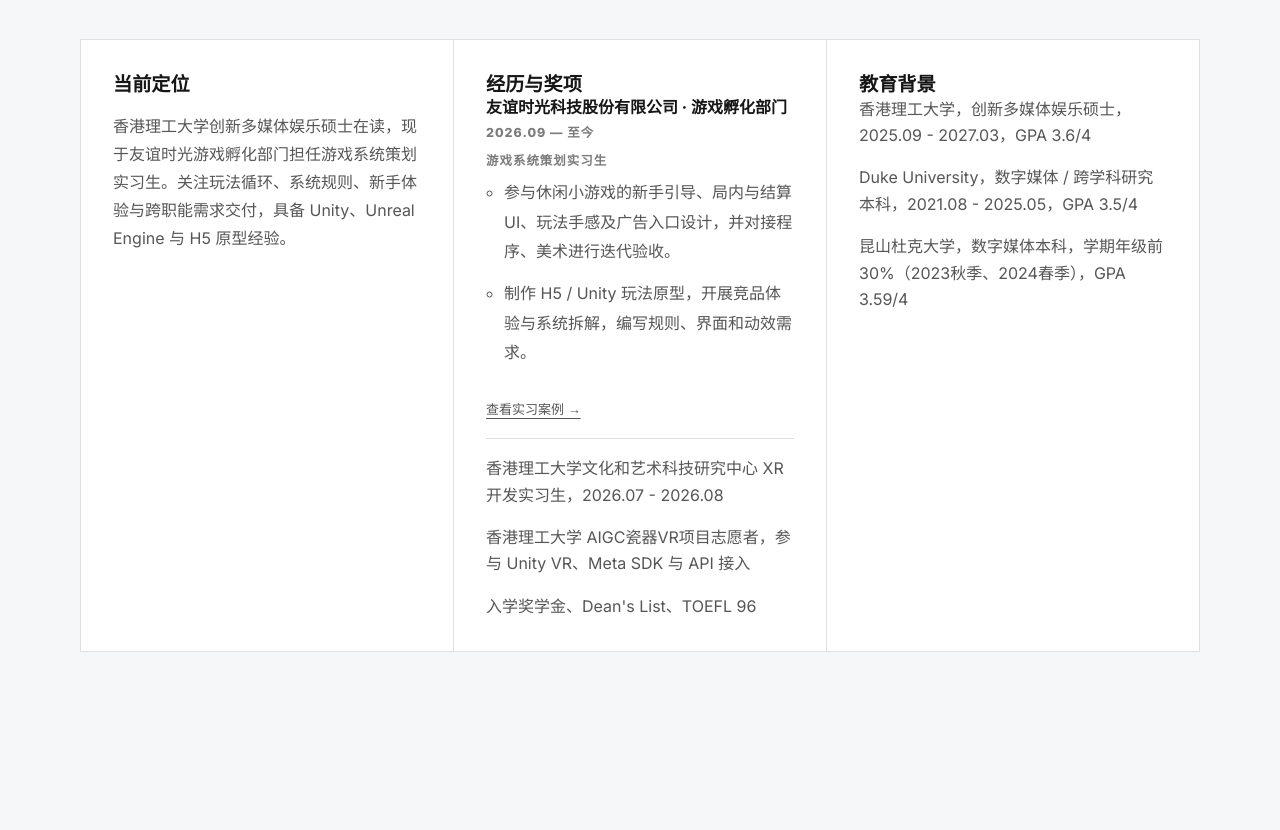
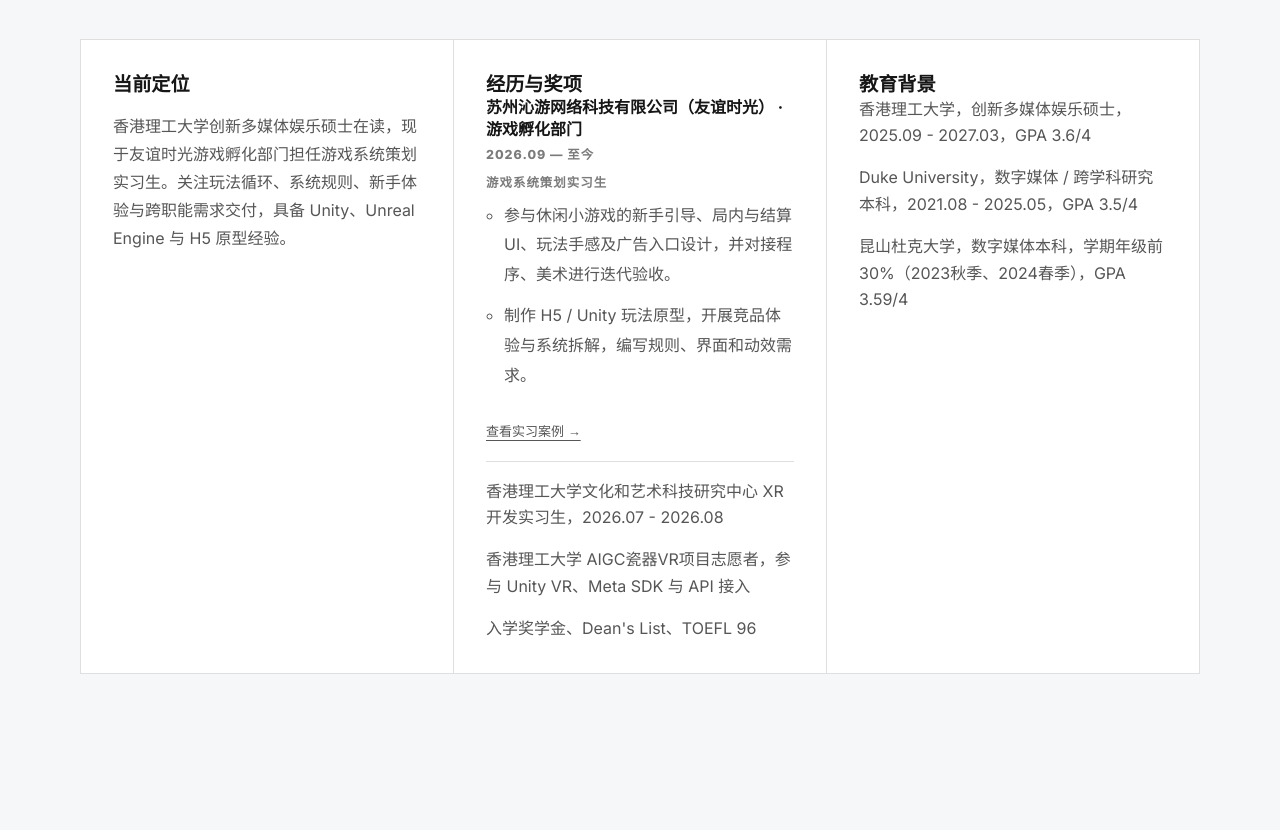
Before and after one commit to GRUUIS/personal_website_FY, a plain HTML site: page index.html in a window 1280 px wide. Shown: the part 1253-2083 px from the top of the page. Drawn offline with Linux system fonts and the light colour scheme.

Commit message:
Update employer name in experience section
Corrected the company name shown for the current internship entry in `index.html` (Chinese display and `data-zh` text) to the more specific legal entity with FriendTimes attribution. Also normalized the file ending with a trailing newline.

```diff
--- a/index.html
+++ b/index.html
@@ -76,7 +76,7 @@
                     <ul class="clean-list">
                         <li class="experience-item">
                             <div class="experience-title">
-                                <strong data-en="FriendTimes Inc. · Game Incubation Department" data-zh="友谊时光科技股份有限公司 · 游戏孵化部门">友谊时光科技股份有限公司 · 游戏孵化部门</strong>
+                                <strong data-en="FriendTimes Inc. · Game Incubation Department" data-zh="苏州沁游网络科技有限公司（友谊时光） · 游戏孵化部门">苏州沁游网络科技有限公司（友谊时光） · 游戏孵化部门</strong>
                                 <time data-zh="2026.09 — 至今" data-en="2026.09 — Present">2026.09 — 至今</time>
                             </div>
                             <span data-en="Game System Design Intern" data-zh="游戏系统策划实习生">游戏系统策划实习生</span>
```
